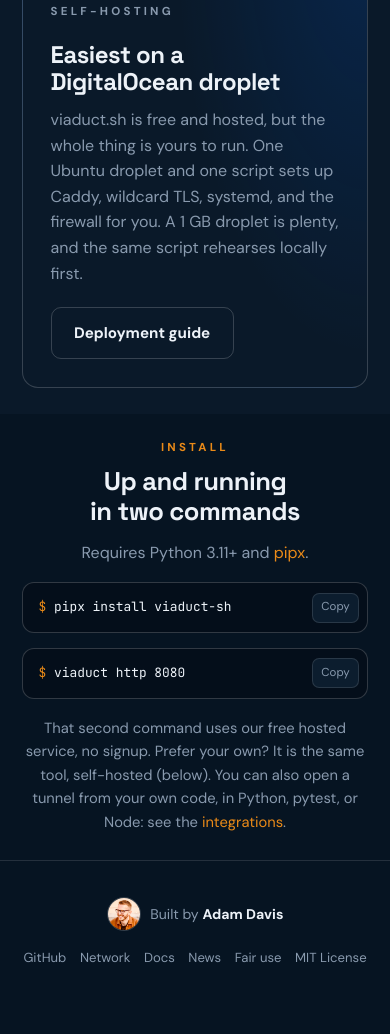
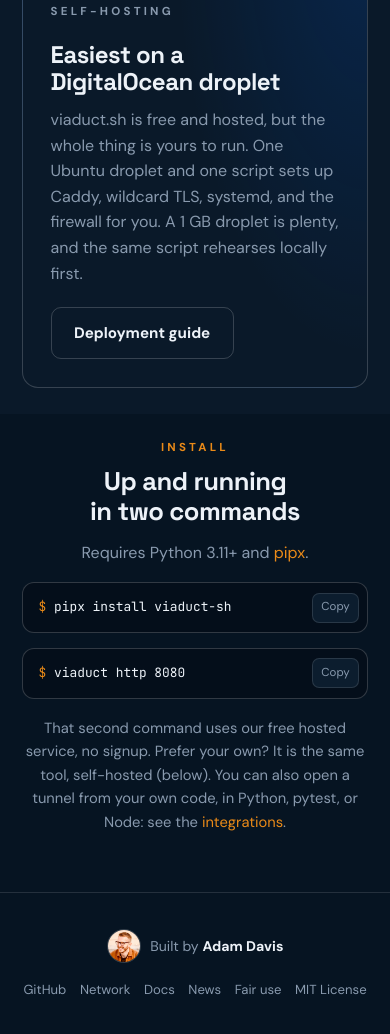
Before and after one commit to webmull/viaduct, a plain HTML site: page site/index.html in a window 390 px wide. Shown: the part 2786-3820 px from the top of the page. Before the commit the page ends 3790 px from the top, so only its background shows below. Drawn offline with Linux system fonts and the light colour scheme.

Commit message:
Give the footer more breathing room above it on mobile
On narrow screens 4rem of bottom padding still read as cramped against the footer border. Add a 2rem top margin to the footer under 640px so every page gains consistent air, on top of its own bottom padding.

```diff
--- a/site/styles.css
+++ b/site/styles.css
@@ -325,6 +325,11 @@
 .footer-links { display: flex; flex-wrap: wrap; gap: 1.25rem; justify-content: center; }
 .footer-links a { text-decoration: none; color: var(--muted-foreground); }
 .footer-links a:hover { color: var(--foreground); }
+/* On phones the footer can crowd the last line of content; give it a little
+   air above, on top of whatever bottom padding each page already carries. */
+@media (max-width: 640px) {
+  .site-footer { margin-top: 2rem; }
+}
 
 /* ---------- Responsive ---------- */
 @media (min-width: 640px) {
```
